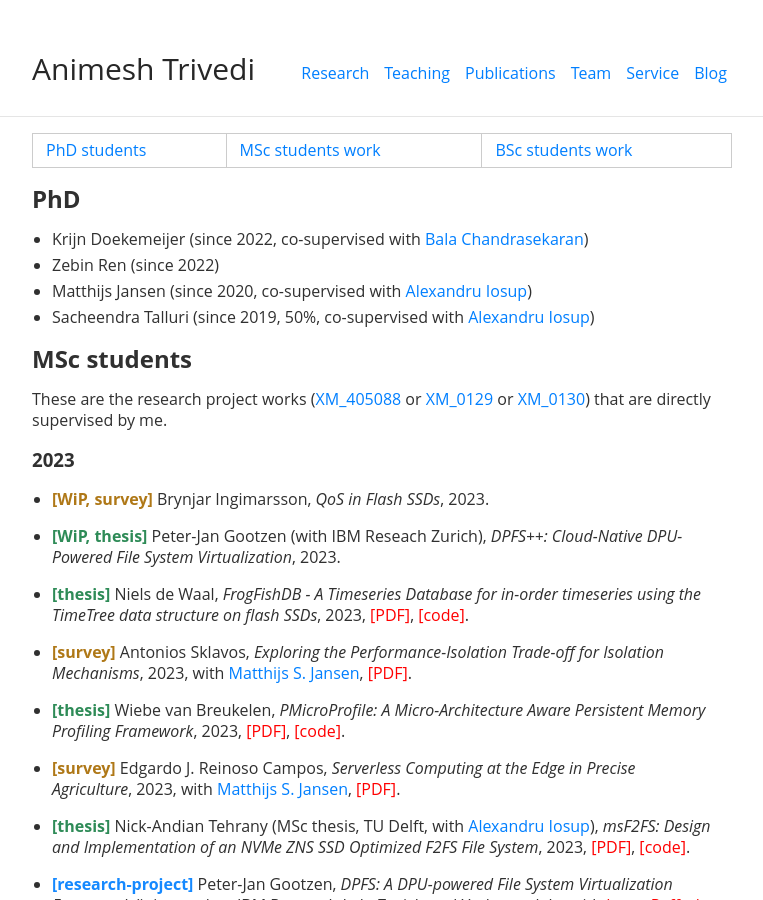
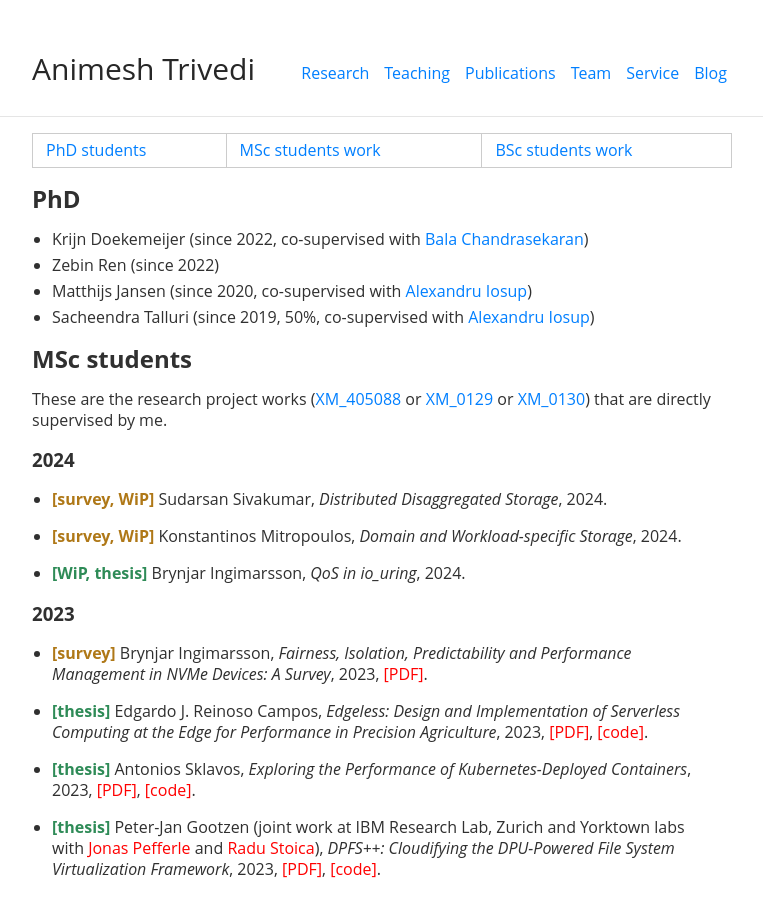
Before and after one commit to animeshtrivedi/animeshtrivedi.github.io, a Jekyll site: the page built from team.md, in a window 1280 px wide and 900 px high. Shown: the whole window, without its empty margins (258-1021 px from the left). Built offline with Jekyll 4.4.1, drawn with Linux system fonts in a browser that asks for light colours.

Commit message:
2024 thesis work

```diff
--- a/team.md
+++ b/team.md
@@ -18,11 +18,23 @@ permalink: /team/
 ## MSc students
 These are the research project works ([XM_405088](https://studiegids.vu.nl/EN/courses/2022-2023/XM_405088#/) or [XM_0129](https://studiegids.vu.nl/EN/courses/2022-2023/XM_0129) or [XM_0130](https://studiegids.vu.nl/en/Master/2022-2023/computer-science-joint-degree/XM_0130)) that are directly supervised by me.
 
+### 2024
+
+  * <span style="color:#AF7817;font-weight:bold">[survey, WiP]</span> Sudarsan Sivakumar, *Distributed Disaggregated Storage*, 2024.
+
+  * <span style="color:#AF7817;font-weight:bold">[survey, WiP]</span> Konstantinos Mitropoulos, *Domain and Workload-specific Storage*, 2024.
+
+  * <span style="color:#2E8B57;font-weight:bold">[WiP, thesis]</span> Brynjar Ingimarsson, *QoS in io_uring*, 2024.
+
 ### 2023
 
-  * <span style="color:#AF7817;font-weight:bold">[WiP, survey]</span> Brynjar Ingimarsson, *QoS in Flash SSDs*, 2023.
+  * <span style="color:#AF7817;font-weight:bold">[survey]</span> Brynjar Ingimarsson, *Fairness, Isolation, Predictability and Performance Management in NVMe Devices: A Survey*, 2023, <a href="  https://drive.google.com/file/d/1KGkYkDx5i9gNpsXEg-VhOYT0LelBJzSL/view?usp=sharing" target="_blank" rel="noopener noreferrer" style="color:red;">[PDF]</a>.
 
-  * <span style="color:#2E8B57;font-weight:bold">[WiP, thesis]</span> Peter-Jan Gootzen (with IBM Reseach Zurich), *DPFS++: Cloud-Native DPU-Powered File System Virtualization*, 2023.
+  * <span style="color:#2E8B57;font-weight:bold">[thesis]</span> Edgardo J. Reinoso Campos, *Edgeless: Design and Implementation of Serverless Computing at the Edge for Performance in Precision Agriculture*, 2023, <a href="https://drive.google.com/file/d/1SOqhOkJricJv4wO8ZvC363ZMYoAtb8jW/view?usp=sharing" target="_blank" rel="noopener noreferrer" style="color:red;">[PDF]</a>, <a href="https://github.com/edreinoso/Edgeless" target="_blank" rel="noopener noreferrer" style="color:red;">[code]</a>.
+
+  * <span style="color:#2E8B57;font-weight:bold">[thesis]</span> Antonios Sklavos, *Exploring the Performance of Kubernetes-Deployed Containers*, 2023, <a href="https://drive.google.com/file/d/1CltQIsKjkf2oRdzcVWDVVVOHiICEYtuh/view?usp=sharing" target="_blank" rel="noopener noreferrer" style="color:red;">[PDF]</a>, <a href="https://github.com/anskl/continuum" target="_blank" rel="noopener noreferrer" style="color:red;">[code]</a>.
+
+  * <span style="color:#2E8B57;font-weight:bold">[thesis]</span> Peter-Jan Gootzen (joint work at IBM Research Lab, Zurich and Yorktown labs with <a href="https://www.linkedin.com/in/jonas-pfefferle-59330681" target="_blank" rel="noopener noreferrer" style="color:red;">Jonas Pefferle</a> and <a href="https://researcher.watson.ibm.com/researcher/view.php?person=zurich-RST" target="_blank" rel="noopener noreferrer" style="color:red;">Radu Stoica</a>), *DPFS++: Cloudifying the DPU-Powered File System Virtualization Framework*, 2023,  <a href="https://drive.google.com/file/d/1mTXL_x0Xe7iCSS4OYeZlIu4YXkmmQRxT/view?usp=sharing" target="_blank" rel="noopener noreferrer" style="color:red;">[PDF]</a>, <a href="https://github.com/IBM/DPFS" target="_blank" rel="noopener noreferrer" style="color:red;">[code]</a>.
 
   * <span style="color:#2E8B57;font-weight:bold">[thesis]</span> Niels de Waal, *FrogFishDB - A Timeseries Database for in-order timeseries using the TimeTree data structure on flash SSDs*, 2023, <a href="https://drive.google.com/file/d/1qTsKCFDGaiKhahbRCRNjDfXGN3_faBjd/view?usp=drive_link" target="_blank" rel="noopener noreferrer" style="color:red;">[PDF]</a>, <a href="https://github.com/NielsdeWaal/Thesis" target="_blank" rel="noopener noreferrer" style="color:red;">[code]</a>.
 
```
